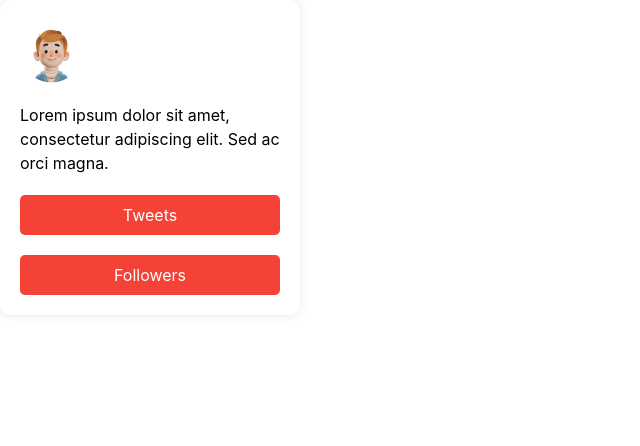
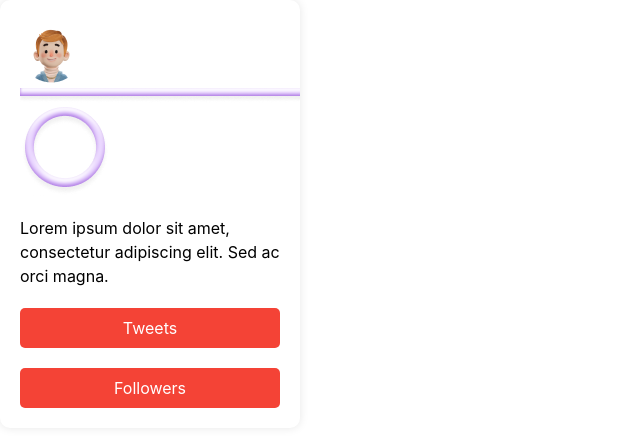
Before and after one commit to Konurbaeva/goit-test-challenge, a React (Create React App) app: page / in a window 1280 px wide. Shown: the top 446 px of the page, without its empty margins (0-640 px from the left). Built offline with nearby package versions, Linux system fonts and the light colour scheme.

Commit message:
adding images

```diff
--- a/src/components/Card.jsx
+++ b/src/components/Card.jsx
@@ -3,6 +3,8 @@ import styled from 'styled-components'
 import { LoadingLogo } from './LoadingLogo';
 
 const boyImg = require('../assets/Hansel.png');
+const rectangle = require('../assets/Rectangle.png');
+const ellipse = require('../assets/Ellipse.png');
 
 const Button = styled.button`
   display: inline-block;
@@ -22,11 +24,11 @@ const CardWrapper = styled.div`
   overflow: hidden;
 `;
 
-const CardImg = styled.img`
-  width: 100%;
-  height: auto;
-  display: block;
-`;
+// const CardImg = styled.img`
+//   width: 100%;
+//   height: auto;
+//   display: block;
+// `;
 
 const CardContent = styled.div`
   padding: 20px;
@@ -59,7 +61,9 @@ const Card = () => {
 
         <CardContent>
        <LoadingLogo/>
-          <img  src={boyImg} alt="logo"/>
+          <img src={boyImg} alt="logo"/>
+          <img src={rectangle} alt="logo"/>
+          <img src={ellipse} alt="logo"/>
           <CardText>Lorem ipsum dolor sit amet, consectetur adipiscing elit. Sed ac orci magna.</CardText>
 
           <CardLink href="#">Tweets</CardLink>
```
Also changed, not shown: src/assets/Ellipse.png (added).
